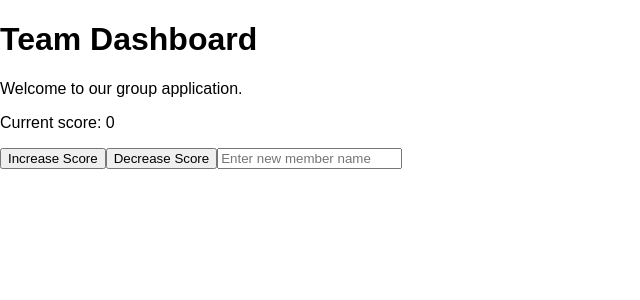
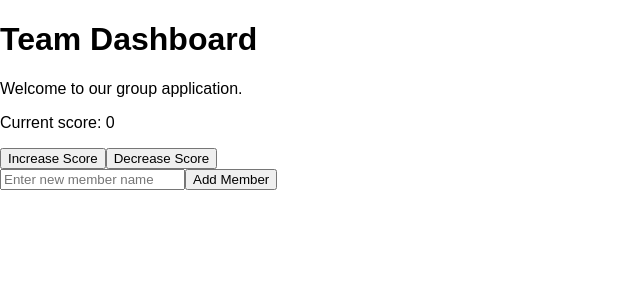
Before and after one commit to Effiong06/react-50-tasks, a React (Vite) app: page / in a window 1280 px wide. Shown: the top 300 px of the page, without its empty margins (0-640 px from the left). Built offline with nearby package versions, Linux system fonts and the light colour scheme.

Commit message:
Task 39: Wrap input in form with typed submit handler

```diff
--- a/src/App.tsx
+++ b/src/App.tsx
@@ -16,6 +16,10 @@ function TeamDashboard() {
     setNewMemberName(event.target.value)
   }
 
+  const handleSubmit = (event: React.FormEvent<HTMLFormElement>) => {
+    // handled in task 40
+  }
+
   return (
     <div>
       <h1>Team Dashboard</h1>
@@ -24,12 +28,15 @@ function TeamDashboard() {
       <button onClick={increaseScore}>Increase Score</button>
       <button onClick={decreaseScore}>Decrease Score</button>
 
+      <form onSubmit={handleSubmit}>
         <input
           type="text"
           value={newMemberName}
           onChange={handleNameChange}
           placeholder="Enter new member name"
         />
+        <button type="submit">Add Member</button>
+      </form>
     </div>
   );
 }
```
Lines whose indentation alone changed are shown as unchanged.
